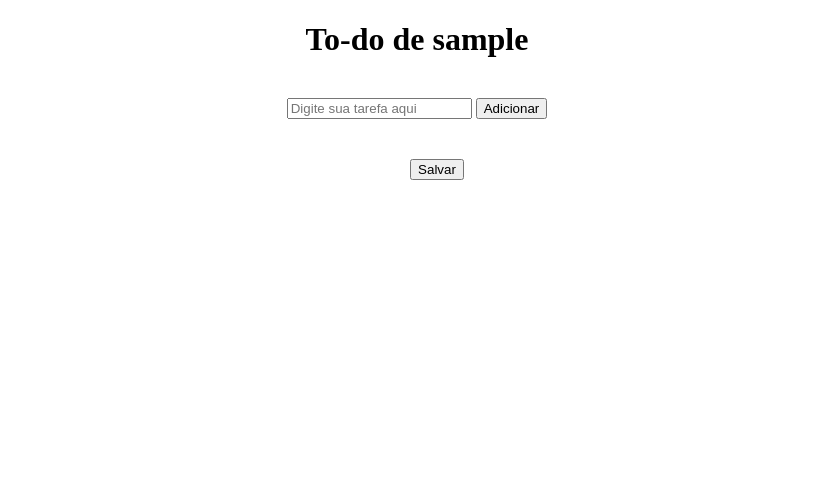
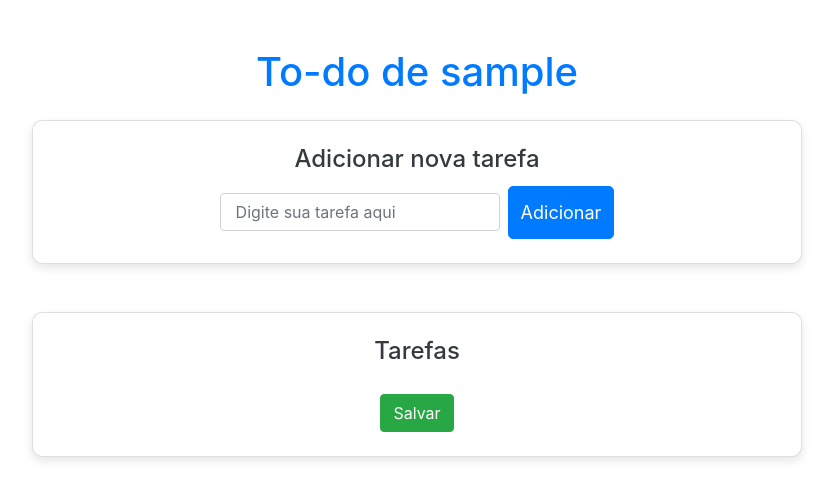
Before and after one commit to peseoaar/ToDoProject, a PHP site: page /site.php in a window 1280 px wide. Shown: the top 500 px of the page, without its empty margins (223-1056 px from the left). Run offline with PHP 8.4, Linux system fonts and the light colour scheme; the visitor is signed in with stand-in values (Sample User, id 1); data that the repository does not hold is empty.

Commit message:
Finalizado Projeto

```diff
--- a/site.php
+++ b/site.php
@@ -2,14 +2,103 @@
 <html lang="pt-br">
 <head>
     <meta charset="UTF-8">
+    <meta name="viewport" content="width=device-width, initial-scale=1.0">
     <title>To-do</title>
+    <link href="https://stackpath.bootstrapcdn.com/bootstrap/4.5.2/css/bootstrap.min.css" rel="stylesheet">
     <style>
-        ul{list-style-type: none; line-height: 2;}
+        ul {
+            list-style-type: none;
+            line-height: 2;
+        }
+
+        .tarefa_texto {
+            display: inline-block;
+        }
+
+        .card {
+            border-radius: 10px;
+            box-shadow: 0px 4px 10px rgba(0, 0, 0, 0.1);
+        }
+
+        .form-control {
+            font-size: 16px;
+            padding: 15px;
+        }
+
+        .btn-primary {
+            font-size: 18px;
+            padding: 12px;
+            border-radius: 5px;
+            background-color: #007BFF;
+            border-color: #007BFF;
+        }
+
+        .btn-primary:hover {
+            background-color: #0056b3;
+            border-color: #004085;
+        }
+
+        .btn-warning {
+            background-color: #ffc107;
+            border-color: #ffc107;
+        }
+
+        .btn-warning:hover {
+            background-color: #e0a800;
+            border-color: #d39e00;
+        }
+
+        .btn-danger {
+            background-color: #dc3545;
+            border-color: #dc3545;
+        }
+
+        .btn-danger:hover {
+            background-color: #c82333;
+            border-color: #bd2130;
+        }
+
+        .btn-success {
+            background-color: #28a745;
+            border-color: #28a745;
+        }
+
+        .btn-success:hover {
+            background-color: #218838;
+            border-color: #1e7e34;
+        }
+
+        .card-title {
+            color: #343a40;
+        }
+
+        .tarefa_texto {
+            margin-right: 10px;
+        }
+
+        .list-group-item {
+            background-color: #f8f9fa;
+            border: 1px solid #dcdcdc;
+        }
+
+        .list-group-item:hover {
+            background-color: #e9ecef;
+        }
+
+        h1 {
+            color: #343a40;
+        }
+
+        .container {
+            max-width: 800px;
+        }
     </style>
 </head>
 <body>
-    <script src="jquery-3.7.1.min.js"></script>
-    <div style="text-align: center; margin: 0 auto;">
+<script src="https://code.jquery.com/jquery-3.5.1.slim.min.js"></script>
+<script src="https://cdn.jsdelivr.net/npm/popper.js@1.16.1/dist/umd/popper.min.js"></script>
+<script src="https://stackpath.bootstrapcdn.com/bootstrap/4.5.2/js/bootstrap.min.js"></script>
+<div class="container text-center mt-5">
     <?php
     include 'conectar.php';
     session_start();
@@ -17,118 +106,135 @@
 
     if (isset($_SESSION['nome_usuario'])) {
         $nome = $_SESSION['nome_usuario'];
-
     } else {
         echo "Erro ao acessar a página";
         exit();
     }
     ?>
 
-        <h1>To-do de <?php echo "$nome" ?></h1><br>
+    <h1 class="mb-4 text-primary">To-do de <?php echo "$nome" ?></h1>
 
-        <!-- formulario para add tarefas -->
-        <form action="add_tarefas.php" method="post">
-            <input type="text" name="tarefa" id="id_tarefa" placeholder="Digite sua tarefa aqui"/>
-            <input type="submit" value="Adicionar"> <br><br>
+    <!-- Formulário para adicionar tarefas -->
+    <div class="card p-4 mb-5">
+        <h4 class="card-title text-dark">Adicionar nova tarefa</h4>
+        <form action="manipular_tarefas.php" method="post" class="form-inline justify-content-center">
+            <input type="text" name="tarefa" id="id_tarefa" class="form-control mr-2" placeholder="Digite sua tarefa aqui" required />
+            <input type="submit" value="Adicionar" class="btn btn-primary" />
         </form>
+    </div>
 
-        <!-- formulario para dar check(V) nas tarefas -->
+    <!-- Formulário para dar check nas tarefas -->
     <?php
-            # buscando o id do usuario na tabela usuarios para poder buscar os itens realcionados a este usuario na tabela todos
+    # buscando o id do usuario na tabela usuarios
     $sql = "SELECT id_usuario FROM usuarios WHERE nome = '$nome'";
     $result_id = $conn->query($sql);
 
-            if ($result_id->num_rows > 0){
+    if ($result_id->num_rows > 0) {
         $result_id = $result_id->fetch_assoc();
         $id_usuario = $result_id['id_usuario'];
     }
     ?>
 
-        <form action="add_tarefas.php" method="post">
-            <ul>
+    <div class="card p-4">
+        <h4 class="card-title text-dark">Tarefas</h4>
+        <form action="manipular_tarefas.php" method="post">
+            <ul class="list-group">
                 <?php
-            # buscando itens relacionados ao id
+                # buscando itens relacionados ao id do usuário
                 $sql = "SELECT * FROM todos WHERE user_id = '$id_usuario'";
                 $result_itens = $conn->query($sql);
 
-            #checkbox e itens
                 if ($result_itens->num_rows > 0) {
                     $data_id = 1;
                     while ($item = $result_itens->fetch_assoc()) {
                         ?>
+                        <li class="list-group-item d-flex justify-content-between align-items-center" data-id="<?php echo $item['id']; ?>">
                             <div>
-                            <label>
-                                <li data-id="<?php echo $data_id; ?>"><input type="checkbox" name="itens_selecionados[]" value="<?php echo $item['id']; ?>"  <?php if($item['completado'] == 1) echo 'checked'?>/>
-                                <?php echo htmlspecialchars($item['tarefa']); ?>
-                                    <input type="button" class="editar" value=":">
-                                    <input type="button" class="excluir" value="x" >
+                                <input type="checkbox" name="itens_selecionados[]" value="<?php echo $item['id']; ?>" <?php if($item['completado'] == 1) echo 'checked'?>/>
+                                <span class="tarefa_texto"><?php echo htmlspecialchars($item['tarefa']); ?></span>
+                            </div>
+                            <div>
+                                <input type="button" class="btn btn-warning btn-sm editar" value="Editar" />
+                                <input type="button" class="btn btn-danger btn-sm excluir" value="Excluir" />
+                            </div>
                         </li>
-
-                            </label>
-                        </div>
                         <?php
                         $data_id++;
                     }
                 }
                 ?>
-            <input type="submit" id="botao_enviar" value="Salvar">
+            </ul>
+            <div class="text-center mt-3">
+                <input type="submit" id="botao_enviar" value="Salvar" class="btn btn-success" />
+            </div>
+        </form>
+    </div>
 
-
-        <!-- script jquery para apagar tarefa -->
+    <!-- Scripts -->
     <script>
         $(document).ready(function() {
             $("#botao_enviar").click(function(){
-                        alert("Alteracoes salvas!")
+                alert("Alterações salvas!");
             });
 
             $(".excluir").click(function(){
-                        var id = $(this).parent().data("id");
-
-                        // Pergunta se tem certeza que quer excluir
+                var id = $(this).parent().parent().data("id");
                 var confirmacao = confirm("Tem certeza que deseja excluir este item da lista?");
                 if (confirmacao) {
                     $.ajax({
                         url: "add_tarefas.php",
                         type: "POST",
-                                data: { id: id }, // Corrigido o envio dos dados
+                        data: { id: id },
+                        success: function(response) {
+                            alert('Item excluído com sucesso!');
+                            location.reload(); // Atualiza a página após exclusão
+                        },
+                        error: function() {
+                            alert('Erro ao excluir o item.');
+                        }
                     });
                 } else {
                     alert('Exclusão cancelada!');
                 }
             });
+
+            $(".editar").click(function() {
+                var li = $(this).closest('li');
+                var currentText = li.find('.tarefa_texto').text().trim();
+                var itemId = li.data('id');
+
+                if (!li.find('input[type="text"]').length) {
+                    var inputField = $('<input>', {
+                        type: 'text',
+                        value: currentText,
+                        blur: function() {
+                            var newText = $(this).val();
+                            if (newText.trim() !== "") {
+                                li.find('.tarefa_texto').text(newText);
+
+                                $.ajax({
+                                    url: 'add_tarefas.php',
+                                    method: 'POST',
+                                    data: { id: itemId, newText: newText },
+                                    success: function(response) {
+                                        alert('Item atualizado com sucesso!');
+                                    },
+                                    error: function() {
+                                        alert('Erro ao atualizar o item.');
+                                    }
+                                });
+                            } else {
+                                alert('O texto da tarefa não pode ser vazio!');
+                            }
+                        }
+                    });
+
+                    li.find('.tarefa_texto').html(inputField);
+                    inputField.focus();
+                }
+            });
         });
     </script>
-
-
-                <!-- script para editar tarefa -->
-                <script>
-                    $(document).ready(function() {
-                        $(".editar").click(function(){
-                            var item = $(this).parent();
-                            var texto_atual = item.text().trim(); // Pegando o texto atual
-                            item.html("<input type='text' class='novo_texto' value='" + texto_atual + "'/> <button class='salvar'>Salvar</button>");
-                        });
-
-                        $(document).on("click", ".salvar", function(){
-                            var item = $(this).parent();
-                            var novo_texto = item.find(".novo_texto").val();
-                            var id = item.data("id");
-
-                            $.ajax({
-                               url: "add_tarefa.php",
-                               type: "POST",
-                               data: {novo_texto: novo_texto, id: id},
-                               success: function(response) {
-                                   item.html(novo_texto + " <input type='button' class='editar' value=':'>");
-                               }
-                            });
-                        }
-                    });
-                </script>
-
-
-                </ul>
-        </form>
 </div>
 </body>
 </html>
```
Also changed, not shown: add_tarefas.php (deleted, +0 -106 lines), cadastro.html (+78 -13 lines), index.html (+67 -14 lines), manipular_tarefas.php (added, +109 -0 lines), readme.md (added). Lines whose indentation alone changed are shown as unchanged.
